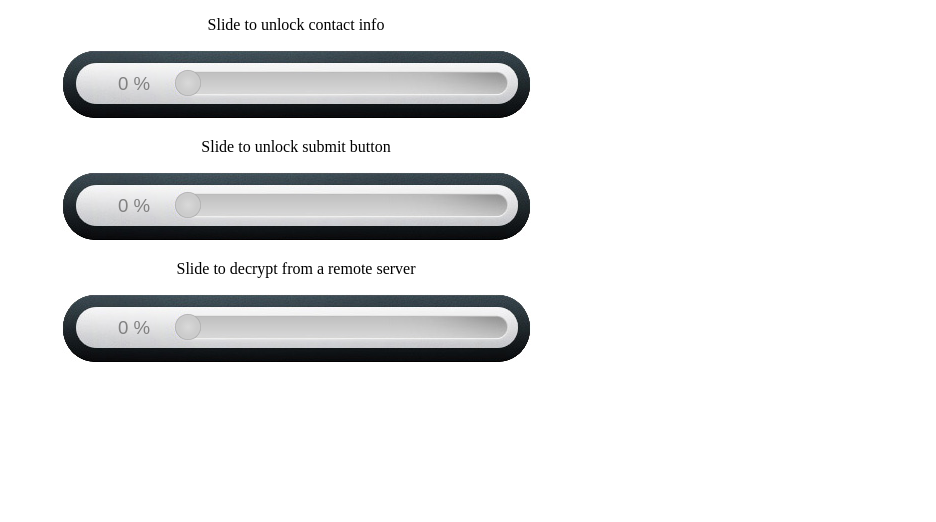
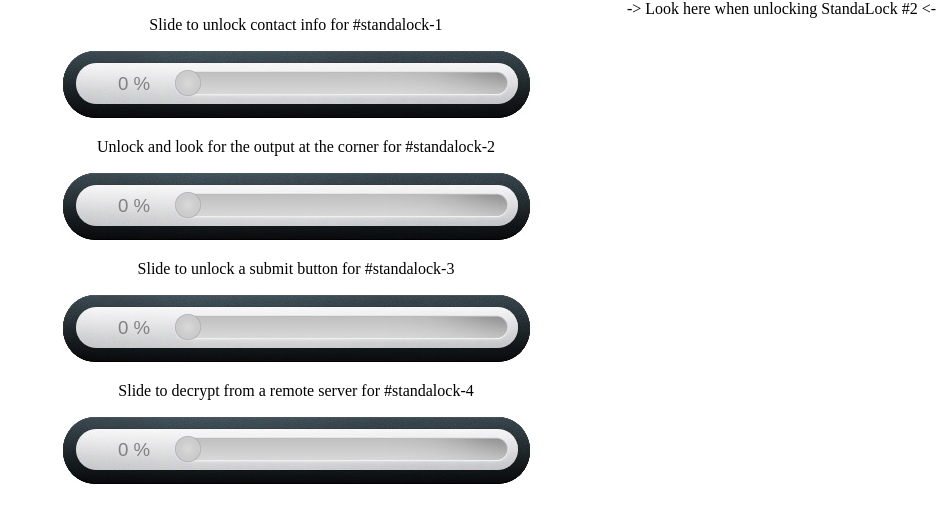
Before and after one commit to timlegrand/StandaLock, a plain HTML site: page index.html in a window 1280 px wide. Shown: the whole page, without its empty margins (344-1280 px from the left). Drawn offline with Linux system fonts and the light colour scheme.

Commit message:
Add support for output placeholder (separate lock and output). Update doc according to the new API.

```diff
--- a/index.html
+++ b/index.html
@@ -11,12 +11,19 @@
 			body {
 				text-align: center;
 			}
+			#putdatahere {
+				position: absolute;
+				top: 0px;
+				right: 0px;
+			}
 		</style>
   </head>
   <body>
+		<div id="putdatahere">-> Look here when unlocking StandaLock #2 <-</div>
 		<div id="standalock-1"></div>
 		<div id="standalock-2"></div>
 		<div id="standalock-3"></div>
+		<div id="standalock-4"></div>
 		<script src="./standalock.js"></script>
 		<script type="text/javascript" charset="utf-8">
 			function load(){
@@ -33,12 +40,25 @@
 					template: '<p><a href="mailto:{{mailto}}">{{mailto}}</a>&nbsp;&nbsp;|&nbsp;&nbsp;<a href="tel:{{tel}}">{{tel}}</a></p>'
 				};
 				var config2 = {
-					message: 'Slide to unlock submit button',
+					message: 'Unlock and look for the output at the corner',
 					placeholder: '#standalock-2',
+					outputPlaceholder: '#putdatahere',
+					data: {
+						mailto: 'cHJpdmF0ZUBleGFtcGxlLmNvbQ==',
+						tel: 'MSg1NTUpNTU1LTU1NTU='
+					},
+					decrypt: function(value) {
+				    return window.atob(value);
+				  },
+					template: '<p><a href="mailto:{{mailto}}">{{mailto}}</a>&nbsp;&nbsp;|&nbsp;&nbsp;<a href="tel:{{tel}}">{{tel}}</a></p>'
+				};
+				var config3 = {
+					message: 'Slide to unlock a submit button',
+					placeholder: '#standalock-3',
 					template: '<p><button onclick="alert(\'DONE\')">Click me</button></p>'
-				}
-				var config3 = {
-					placeholder: '#standalock-3',
+				};
+				var config4 = {
+					placeholder: '#standalock-4',
 					message: 'Slide to decrypt from a remote server',
 					data: {
 						mailto: "AC:G2E6o6I2>A=6]4@>", // ROT47
@@ -51,6 +71,7 @@
 					.add(config1)
 					.add(config2)
 					.add(config3)
+					.add(config4)
 					.render();
 			}
 			window.addEventListener('load', load, false);
--- a/standalock.js
+++ b/standalock.js
@@ -6,13 +6,21 @@
 
     this.checkCanvasSupport();
 
+    // Mandatory inputs
+    if (!config.placeholder) throw 'Missing placeholder.';
+    if (((!config.decrypt) && (!config.decryptUrl)) && ((!config.template) && (!config.data))) throw 'Missing decrypt method for "' + config.placeholder + '".';
+    if (!config.template) throw 'Missing template for "' + config.placeholder + '".';
+
+    this.placeholder = document.querySelector(config.placeholder);
+    this.placeholderSelector = config.placeholder;
+    this.template = config.template;
+
+    // Optional inputs
+    this.message = config.message;
+    this.outputContainerSelector = config.outputPlaceholder;
+    this.data = config.data;
     this.decryptFn = config.decrypt;
     this.decryptUrl = config.decryptUrl;
-    this.template = config.template;
-    this.placeholderSelector = config.placeholder;
-    this.placeholder = document.querySelector(config.placeholder);
-    this.data = config.data;
-    this.message = config.message;
 
     // Global state
     this._slider_value = 0.0; // represents percentage
@@ -44,16 +52,16 @@
 
   StandaLockClass.prototype.render = function() {
 
+    // Generate HTML for the lock
     var docfrag = document.createDocumentFragment();
     var p = document.createElement('p');
     this.canvas = document.createElement('canvas');
-    this.ouputContainer = document.createElement('div');
 
     this.img = new Image();
     this.img.addEventListener('load', this._draw.bind(this), false);
     this.img.src = 'progress-tiles.jpg';
 
-    p.textContent = this.message;
+    p.textContent = this.message + ' for ' + this.placeholderSelector;
 
     this.canvas.width = this._iWIDTH;
     this.canvas.height = this._iHEIGHT;
@@ -63,7 +71,14 @@
 
     docfrag.appendChild(p);
     docfrag.appendChild(this.canvas);
-    docfrag.appendChild(this.ouputContainer);
+
+    if (!this.outputContainerSelector) {
+      this.ouputContainer = document.createElement('div');
+      docfrag.appendChild(this.ouputContainer);
+    }
+    else {
+      this.ouputContainer = document.querySelector(this.outputContainerSelector);
+    }
 
     try{
       this.placeholder.appendChild(docfrag);
@@ -191,21 +206,25 @@
       return false;
     }
 
-    // Slidelock behavior: need to catch the cursor itself to make it move.
-    if ((mousePos.x >= this._sx-20) && (mousePos.x <= this._sx+20)) {
-      this._cursor_catched = true;
+    // In standard cursors, the mouse used to catch the cursors anywhere
+    // it is as soon as you click on the bar. If you want to get the same
+    // behavior as standard cursors, just switch by reverting the condition.
+    if (true) {
+      // Slidelock behavior: need to catch the cursor itself to make it move.
+      if ((mousePos.x >= this._sx-20) && (mousePos.x <= this._sx+20)) {
+        this._cursor_catched = true;
+      }
+    }
+    else {
+      // Standard cursor behavior: cursors goes where mouse clicks
+      if  ((mousePos.x >= 0) && (mousePos.x <= w)){
+        _cursor_catched = true;
+        _slider_value = Math.round(mousePos.x / w * 100 * 100) / 100;
+        // force redraw so that the cursor is 'catched' by the click
+        this._draw();
+      }
     }
 
-    // In standard cursors, the mouse used to catch the cursors anywhere
-    // it is as soon as you click on the bar.
-    // If you want to get the same behavior as standard cursors,
-    // just replace the conditional block above by the one following.
-    // if  ((mousePos.x >= 0) && (mousePos.x <= w)){
-    //     _cursor_catched = true;
-    //     _slider_value = Math.round(mousePos.x / w * 100 * 100) / 100;
-    //     // force redraw so that the cursor is 'catched' by the click
-    //     drawImage(ctx);
-    // }
   }
 
   StandaLockClass.prototype._onmouseout = function(evt) {
```
Also changed, not shown: 1 other file. Lines whose indentation alone changed are shown as unchanged.
